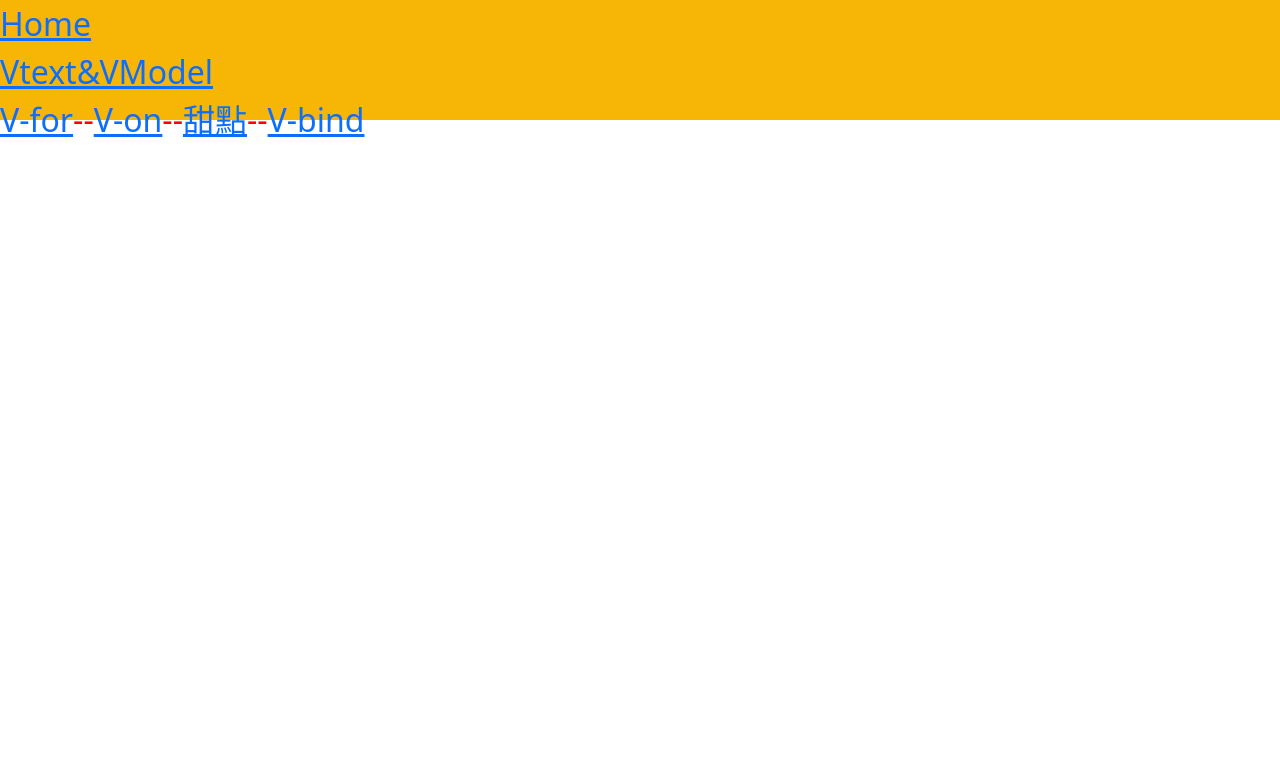
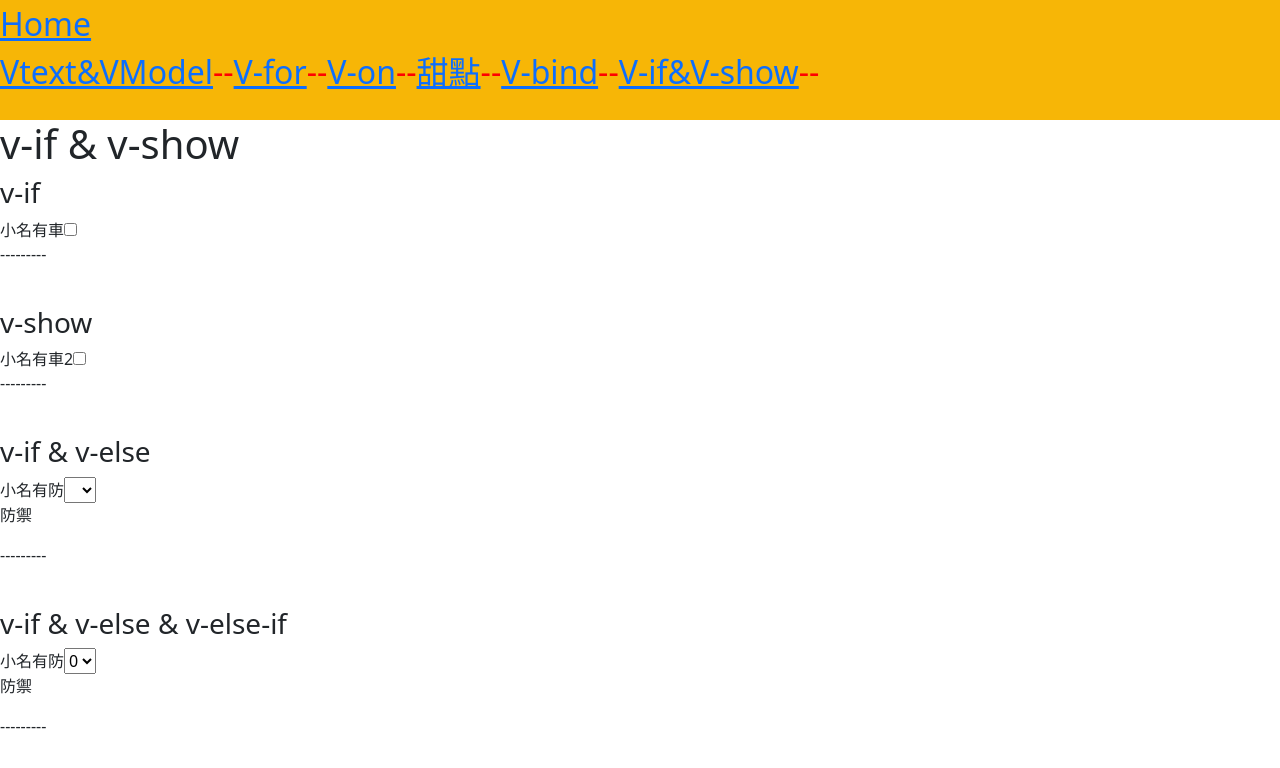
Before and after one commit to k29944397/20231011, a Vue app: page /vifAndvshow in a window 1280 px wide. Shown: the top 768 px of the page. Built offline with nearby package versions, Linux system fonts and the light colour scheme.

Commit message:
vif&vshow

```diff
--- a/src/components/VtextAndVModel.vue
+++ b/src/components/VtextAndVModel.vue
@@ -4,24 +4,26 @@ export default{
     data(){
         return{
             //放內容
-            // V-text
+            // V-text(值)
             title:"Title",
             address:"Taipei",
             info:{
                 name:"Jojo",
-                age:13
+                age:13,
             },
-            //V-model
+            //V-model(類型)
             cool:'',
-            age:16
+            age:16,
+            radioText:["pork","chicken","fish"],
+            imgText:["../../pic/1.png","../../pic/2.png","../../pic/3.png"]
         }
     },
     components:{
-        //放匯入
+        //放匯入(別的程式)
         test
     },
     methods:{
-        //放元素
+        //放元素(算式)
         testtest(){
             console.log("xxx");
         }
@@ -48,11 +50,23 @@ export default{
         </select>
     <div>{{ selectText }}</div>
 
-        <input type="checkbox" v-model="toggle" true-value="yes" false-value="no" />
+        <!-- <input type="checkbox" v-model="toggle" true-value="yes" false-value="no" />
         <input type="checkbox" v-model="toggle" :true-value="dynamicTrueValue" :false-value="dynamicFalseValue" />
         <input type="radio" v-model="pick" value="first" />
-        <input type="radio" v-model="pick" value="second" />
+        <input type="radio" v-model="pick" value="second" /> -->
     <!-- </div> -->
+    <p>radio↓</p>
+    <label for="">早餐</label>
+    <input type="radio" v-model="radioText" name="food" value="pork">
+    <label for="">午餐</label>
+    <input type="radio" v-model="radioText" name="food" value="chicken">
+    <label for="">晚餐</label>
+    <input type="radio" v-model="radioText" name="food" value="fish">
+    <h3>{{ radioText }}</h3>
+    <!-- <p>imgtext</p>
+    <label for=""></label>
+    <input type="checkbox">
+    <img :src="imgText" alt=""> -->
 </template>
 
 <style lang="scss" scoped>
--- a/src/components/test.vue
+++ b/src/components/test.vue
@@ -15,5 +15,8 @@ export default{
     width: 200px;
     height: 200px;
     background-color: #d47575;
+    :hover{
+        border-collapse: collapse;
+    }
 }
 </style>
--- a/src/router/index.js
+++ b/src/router/index.js
@@ -36,6 +36,11 @@ const router = createRouter({
       path:'/vbind',
       name:'vbind',
       component:()=>import('../views/Vbind.vue')
+    },
+    {
+      path:'/vifAndvshow',
+      name:'vifAndvshow',
+      component:()=>import('../views/VifAndvshow.vue')
     }
   ]
 })
--- a/src/views/Header.vue
+++ b/src/views/Header.vue
@@ -19,7 +19,8 @@ export default{
 <template>
     <nav class="topnav">
         <RouterLink to="/">Home<br></RouterLink>
-        <RouterLink to="/VtextAndVModel" >Vtext&VModel<br></RouterLink>
+        <RouterLink to="/VtextAndVModel" >Vtext&VModel</RouterLink>
+        <span>--</span>
         <RouterLink to="/Vfor" >V-for</RouterLink>
         <span>--</span>
         <RouterLink to="/Von" >V-on</RouterLink>
@@ -27,7 +28,9 @@ export default{
         <RouterLink to="/workS" >甜點</RouterLink>
         <span>--</span>
         <RouterLink to="/vbind" >V-bind</RouterLink>
-
+        <span>--</span>
+        <RouterLink to="/vifAndvshow" >V-if&V-show</RouterLink>
+        <span>--</span>
     </nav>
 
 </template>
--- a/src/views/HomeView.vue
+++ b/src/views/HomeView.vue
@@ -4,6 +4,7 @@ import Header from "./Header.vue"
 export default{
   data(){
     return{
+      info:0,
       img:["","",""]
     }
   },
@@ -20,6 +21,15 @@ export default{
     <h1>H O M E</h1>
     <!-- <h2>江修輔<br>畢業於 實踐大學 資訊科技與通訊學系</h2> -->
     <img :src="img" alt="">
+    <label for="">一些個資</label>
+    <select name="" id="" v-model="info">
+        <option value="0">姓名</option>
+        <option value="1">學歷</option>
+        <option value="2">持有執照</option>
+    </select>
+    <p v-if="info == 1">畢業於 實踐大學 資訊科技與通訊學系</p>
+    <p v-else-if="info == 2">日檢N3<br>網頁程式設計-專業級(HTML5)</p>
+    <p v-else>姓名:江修輔</p>
   </body>
 </template>
 
--- a/src/views/Vbind.vue
+++ b/src/views/Vbind.vue
@@ -59,6 +59,22 @@ export default{
         <img :src="imgArr[5]" alt=""><img :src="imgArr[6]" alt="">
         <img :src="imgArr[7]" alt="">
     </div>
+    <p>用input radio&v-model更改圖片</p>
+    <label for="">方案A</label>
+    <input type="radio" value="https://tw.portal-pokemon.com/play/resources/pokedex/img/pm/cf47f9fac4ed3037ff2a8ea83204e32aff8fb5f3.png" v-model="imgArr[3]">
+    <label for="">方案B</label>
+    <input type="radio" value="https://tw.portal-pokemon.com/play/resources/pokedex/img/pm/3245e4f8c04aa0619cb31884dbf123c6918b3700.png" v-model="imgArr[3]">
+    <label for="">方案C</label>
+    <input type="radio" value="https://tw.portal-pokemon.com/play/resources/pokedex/img/pm/0186d64c5773c8d3d03cd05dc79574b2d2798d4f.png" v-model="imgArr[3]">
+    <!-- <label for="">原圖</label>
+    <input type="radio" value="../../pic/4.png" v-model="imgArr[3]"> -->
+    <br>
+    <label for="">方案A</label>
+    <input type="radio" value="https://tw.portal-pokemon.com/play/resources/pokedex/img/pm/cf47f9fac4ed3037ff2a8ea83204e32aff8fb5f3.png" v-model="imgArr[4]">
+    <label for="">方案B</label>
+    <input type="radio" value="https://tw.portal-pokemon.com/play/resources/pokedex/img/pm/3245e4f8c04aa0619cb31884dbf123c6918b3700.png" v-model="imgArr[4]">
+    <label for="">方案C</label>
+    <input type="radio" value="https://tw.portal-pokemon.com/play/resources/pokedex/img/pm/0186d64c5773c8d3d03cd05dc79574b2d2798d4f.png" v-model="imgArr[4]">
 </template>
 
 <style lang="scss" >
@@ -77,8 +93,10 @@ export default{
 .waterf{
     border: 1px solid red;
     margin: 20px;
-    width: 600px;
+    width: 800px;
     height: 100%;
+    column-gap: 50px;
+    column-count: 4;
     img{
         margin: 20px;
         width: 150px;
@@ -88,4 +106,12 @@ export default{
             height: 258px;
         }
 }
+label{
+    font-size: 24pt;
+}
+p{
+    font-weight: bold;
+    font-size: 24pt;
+}
+
 </style>
--- /dev/null
+++ b/src/views/VifAndvshow.vue
@@ -0,0 +1,72 @@
+<script>
+import { Carousel } from 'bootstrap';
+
+export default{
+    data(){
+        //值
+        return{
+            title:"cool",
+            car:false,
+            car2:false,
+            house:0,
+            house2:0
+        }
+    },
+    components:{
+        //匯入
+    },
+    methods:{
+        //公式
+        print(){
+
+        }
+    }
+}
+</script>
+
+<template>
+    <h1>v-if & v-show</h1>
+    <!-- v-if -->
+    <h3>v-if</h3>
+    <label for="">小名有車</label>
+    <input type="checkbox" value="true" v-model="car">
+    <p v-if="car">確實</p>
+    <p>---------</p>
+    <br>
+
+    <!-- v-show -->
+    <h3>v-show</h3>
+    <label for="">小名有車2</label>
+    <input type="checkbox" value="true" v-model="car2">
+    <p v-show="car2">的確</p>
+    <p>---------</p>
+    <br>
+    <!-- v-if & v-else -->
+    <h3>v-if & v-else</h3>
+    <label for="">小名有防</label>
+    <select name="" id="" v-model="house">
+        <option value="1">1</option>
+        <option value="2">2</option>
+    </select>
+    <p v-if="house == 1">防禦成功</p>
+    <p v-if="house == 2">完美防禦</p>
+    <p v-else>防禦</p>
+    <p>---------</p>
+    <br>
+    <h3>v-if & v-else & v-else-if</h3>
+    <label for="">小名有防</label>
+    <select name="" id="" v-model="house2">
+        <option value="0">0</option>
+        <option value="1">1</option>
+        <option value="2">2</option>
+    </select>
+    <p v-if="house2 == 1">防禦成功</p>
+    <p v-else-if="house2 == 2">完美防禦</p>
+    <p v-else>防禦</p>
+    <p>---------</p>
+</template>
+
+
+<style lang="scss" scoped>
+
+</style>
```
